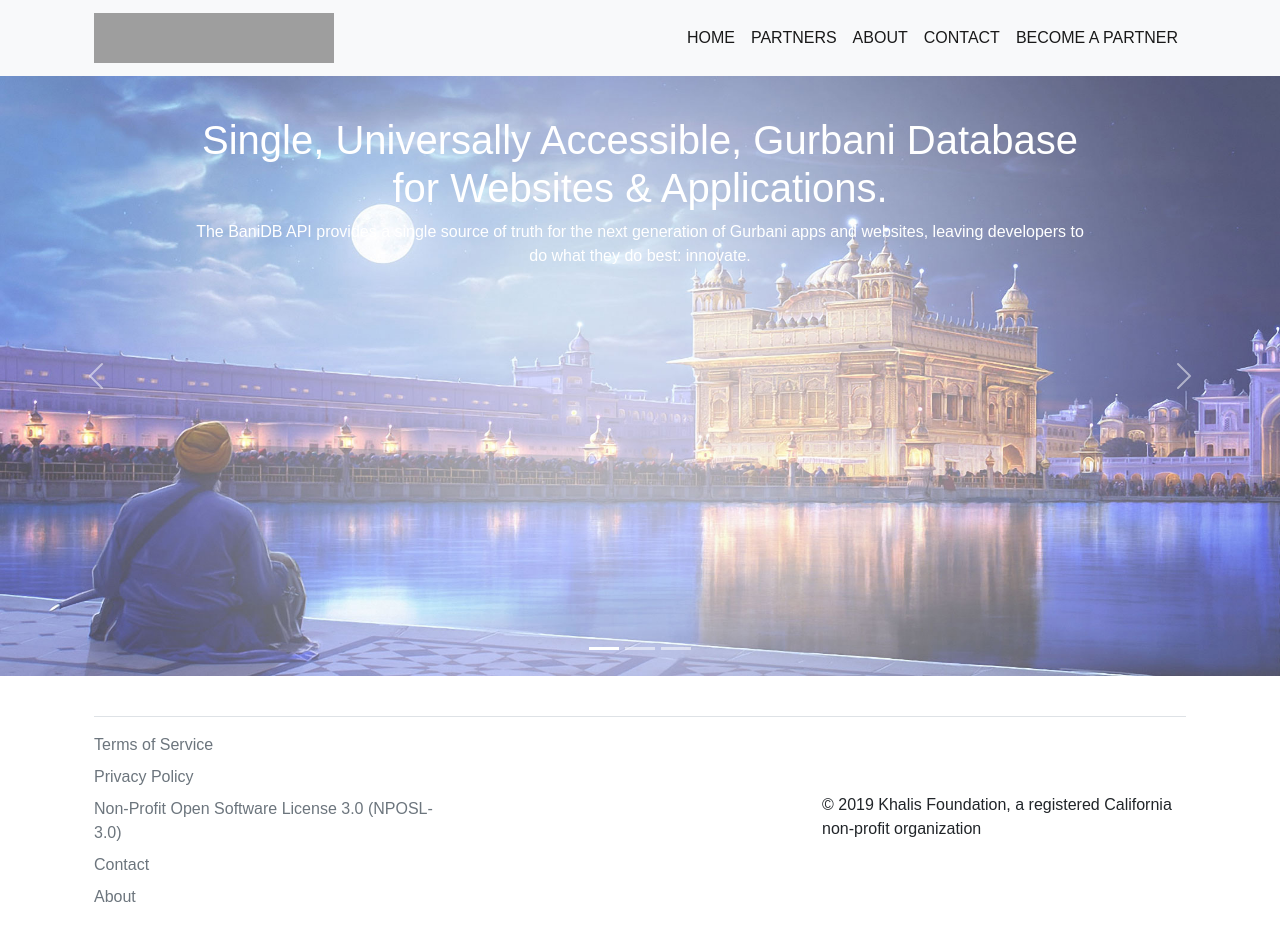
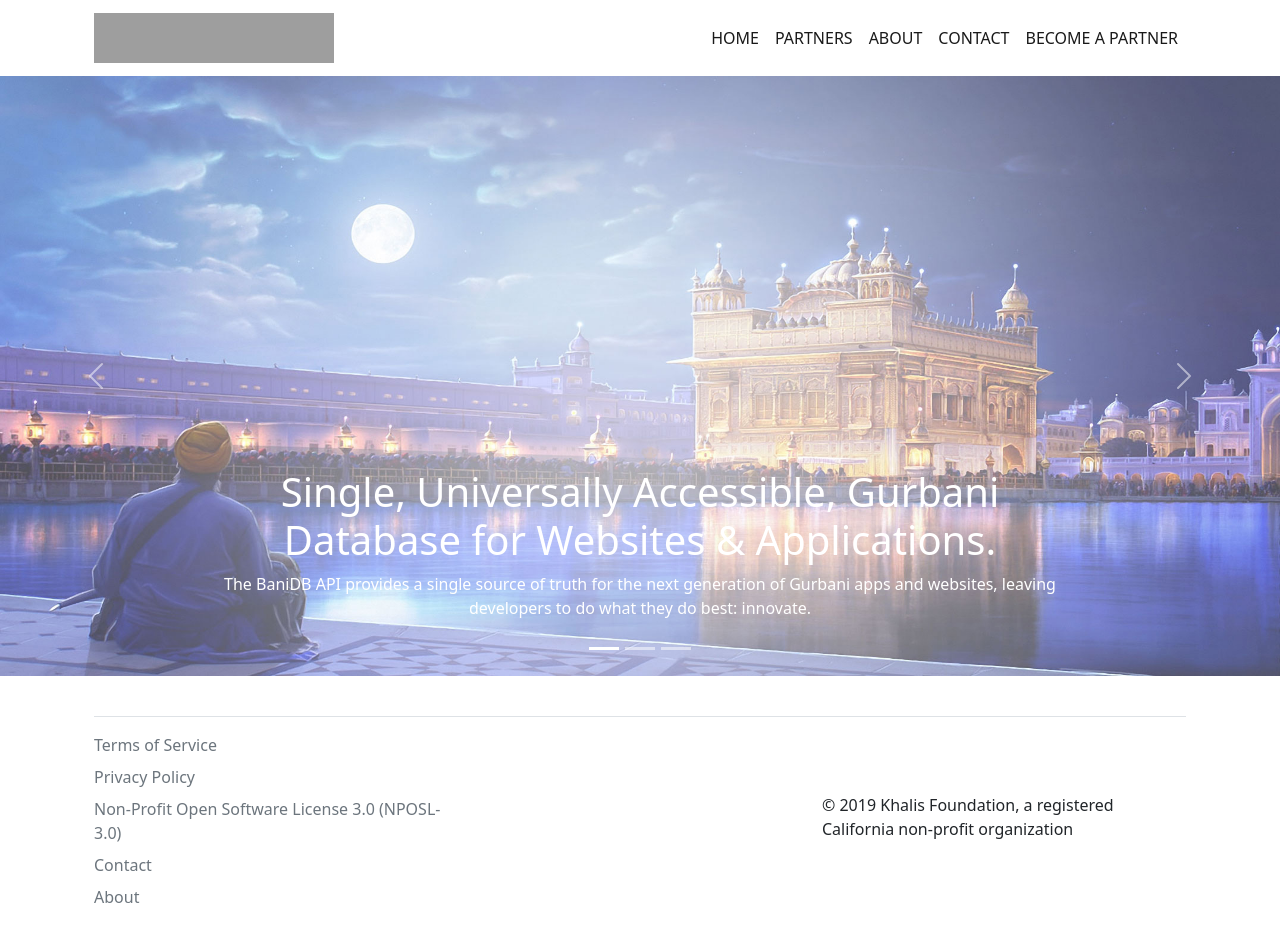
Before and after one commit to KhalisFoundation/banidb-website, a Next.js app: page / in a window 1280 px wide. Shown: the top 942 px of the page. Built offline with nearby package versions, Linux system fonts and the light colour scheme; grey boxes are pictures that could not be loaded.

Commit message:
boostrap added

```diff
--- a/next.config.js
+++ b/next.config.js
@@ -1,6 +1,10 @@
-/** @type {import('next').NextConfig} */
+const path = require('path')
+
 const nextConfig = {
   reactStrictMode: true,
+  sassOptions: {
+    includePaths: [path.join(__dirname, 'styles')],
+  },
 }
 
 module.exports = nextConfig
--- a/package.json
+++ b/package.json
@@ -9,10 +9,13 @@
     "lint": "next lint"
   },
   "dependencies": {
+    "animate.css": "^4.1.1",
     "bootstrap": "^5.2.2",
+    "formik": "^2.2.9",
     "next": "12.2.2",
     "react": "18.2.0",
     "react-dom": "18.2.0",
-    "sass": "^1.55.0"
+    "sass": "^1.55.0",
+    "yup": "^0.32.11"
   }
 }
--- a/styles/styles.scss
+++ b/styles/styles.scss
@@ -1,8 +1,7 @@
-@import "~bootstrap/scss/bootstrap";
-@import url('https://fonts.googleapis.com/css2?family=Mulish:wght@300&display=swap');
+@import url("https://fonts.googleapis.com/css2?family=Mulish:wght@300&display=swap");
 body {
-    font-family: "Muli", sans-serif;
-    font-weight: 300;
+  font-family: "Mulish", sans-serif;
+  font-weight: 350;
 }
 
 $primary: #ff8707;
@@ -11,17 +10,41 @@ $success: #2ecc40;
 $warning: #ff851b;
 $light: #f4f4f4;
 $dark: #111;
-$secondary:#111 ;
+$secondary: #111;
 $theme-colors: (
-  "primary":    $primary,
-  "secondary":  $secondary,
-  "success":    $success,
-  "info":       $info,
-  "warning":    $warning,
-  "danger":     $danger,
-  "light":      $light,
-  "dark":       $dark
+  "primary": #ff8707,
+  "secondary": #833bec,
+  "success": #1ce1ac,
+  "info": #ff7d50,
+  "warning": #ffbe0b,
+  "danger": #ff007f,
+  "light": #ffffff,
+  "dark": #001738,
 );
-.carousel-caption{
-    top: 20px !important;
+
+
+.carousel-item {
+  height: fit-content;
+  top: 20%;
 }
+.header-text {
+  width: 60vw;
+}
+.header-content {
+  text-shadow: #001738 0px 0px 10px 0px;
+  width: 50vw;
+}
+.api-section {
+
+  background-image: url("/assets//API-section-background.jpeg");
+  background-size: cover;
+  background-repeat: no-repeat;
+  background-position: center;
+//   opacity: 0.4;
+  background-attachment: scroll;
+
+}
+.nav-link:hover {
+  background-color: #ff8707;
+}
+@import "/node_modules/bootstrap/scss/bootstrap.scss";
```
Also changed, not shown: 1 other file (tests, documents, lock files or other folders).
